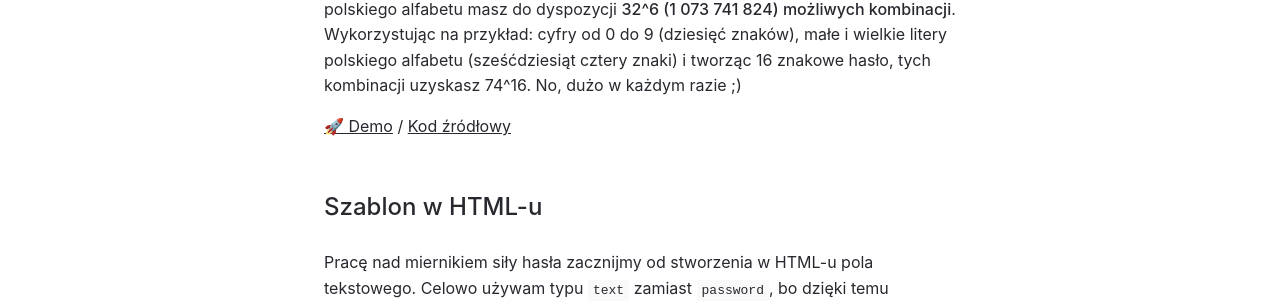
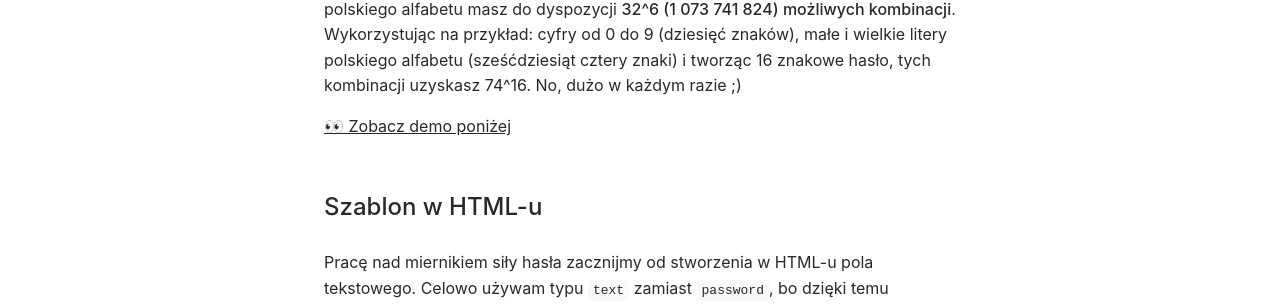
Before and after one commit to frontboard/blog, a Jekyll site: the page built from _posts/2021-04-19-miernik-sily-hasla-javascript.md, in a window 1280 px wide and 900 px high, scrolled down 987 px. Shown: the part 144-448 px from the top of the window. Built offline with Jekyll 4.4.1, drawn with Linux system fonts in a browser that asks for light colours; comment, search, counter and statistics services are not loaded.

Commit message:
Update 2021-04-19-miernik-sily-hasla-javascript.md

```diff
--- a/_posts/2021-04-19-miernik-sily-hasla-javascript.md
+++ b/_posts/2021-04-19-miernik-sily-hasla-javascript.md
@@ -10,7 +10,7 @@
 
 Jak powinno wyglądać bezpieczne hasło? Przede wszystkim, powinno składać się z kombinacji różnych znaków (małe i wielkie litery, cyfry, znaki specjalne). Równie ważna jest długość :) Tworząc 6 znakowe hasło składające się z małych liter polskiego alfabetu masz do dyspozycji **32^6 (1 073 741 824) możliwych kombinacji**. Wykorzystując na przykład: cyfry od 0 do 9 (dziesięć znaków), małe i wielkie litery polskiego alfabetu (sześćdziesiąt cztery znaki) i tworząc 16 znakowe hasło, tych kombinacji uzyskasz 74^16. No, dużo w każdym razie ;)
 
-[🚀 Demo](https://frontboard.github.io/password-strength-js/) / [Kod źródłowy](https://github.com/frontboard/password-strength-js)
+[👀 Zobacz demo poniżej](#demo)
 
 ## Szablon w HTML-u
 Pracę nad miernikiem siły hasła zacznijmy od stworzenia w HTML-u pola tekstowego. Celowo używam typu `text` zamiast `password`, bo dzięki temu będziemy w stanie zobaczyć czy miernik reaguje prawidłowo na wprowadzane znaki.
@@ -113,4 +113,6 @@
 
 To wszystko! Zerknij na demo poniżej, a jeśli chcesz otrzymywać informacje między innymi o takich wpisach, zostaw swojego maila niżej 🙌
 
-<script async src="//jsfiddle.net/frontboard/job35mkh/1/embed/"></script>
+<div id="demo">
+  <script async src="//jsfiddle.net/frontboard/job35mkh/embed/"></script>
+</div>
```
